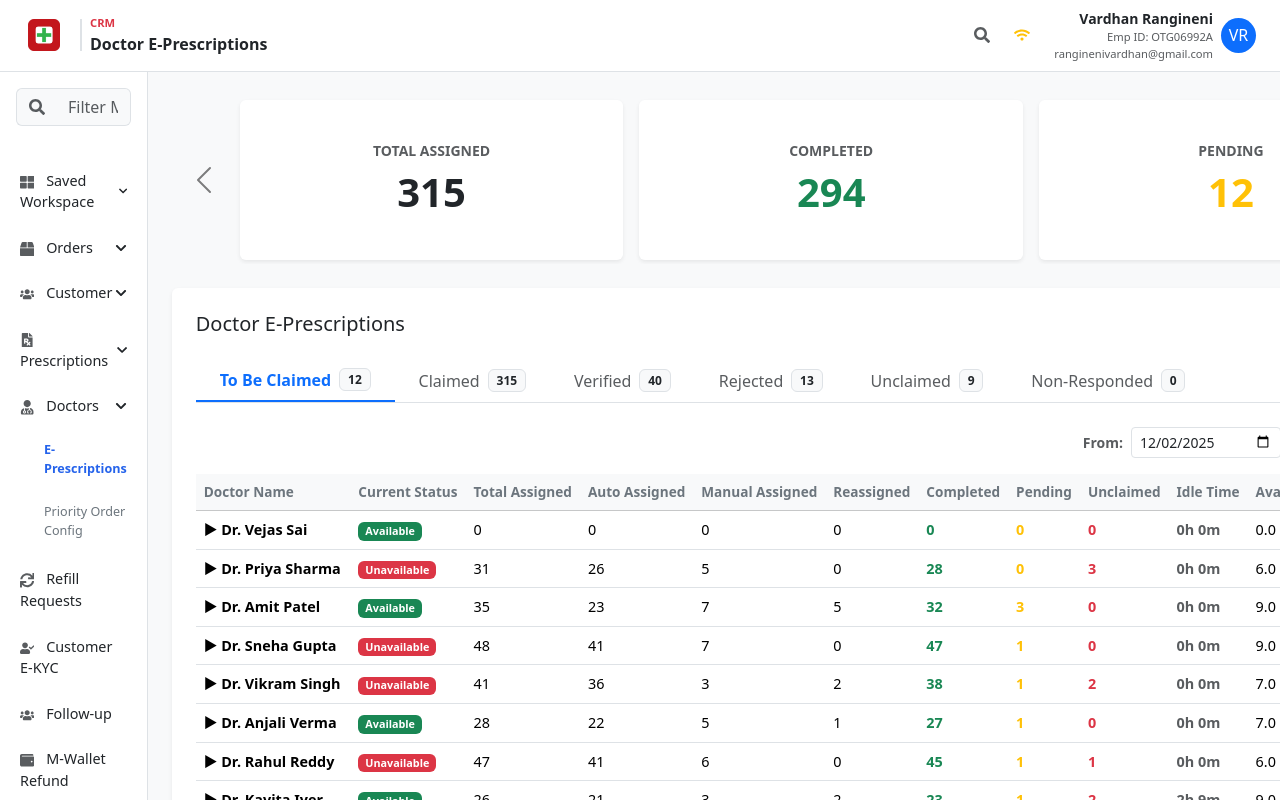
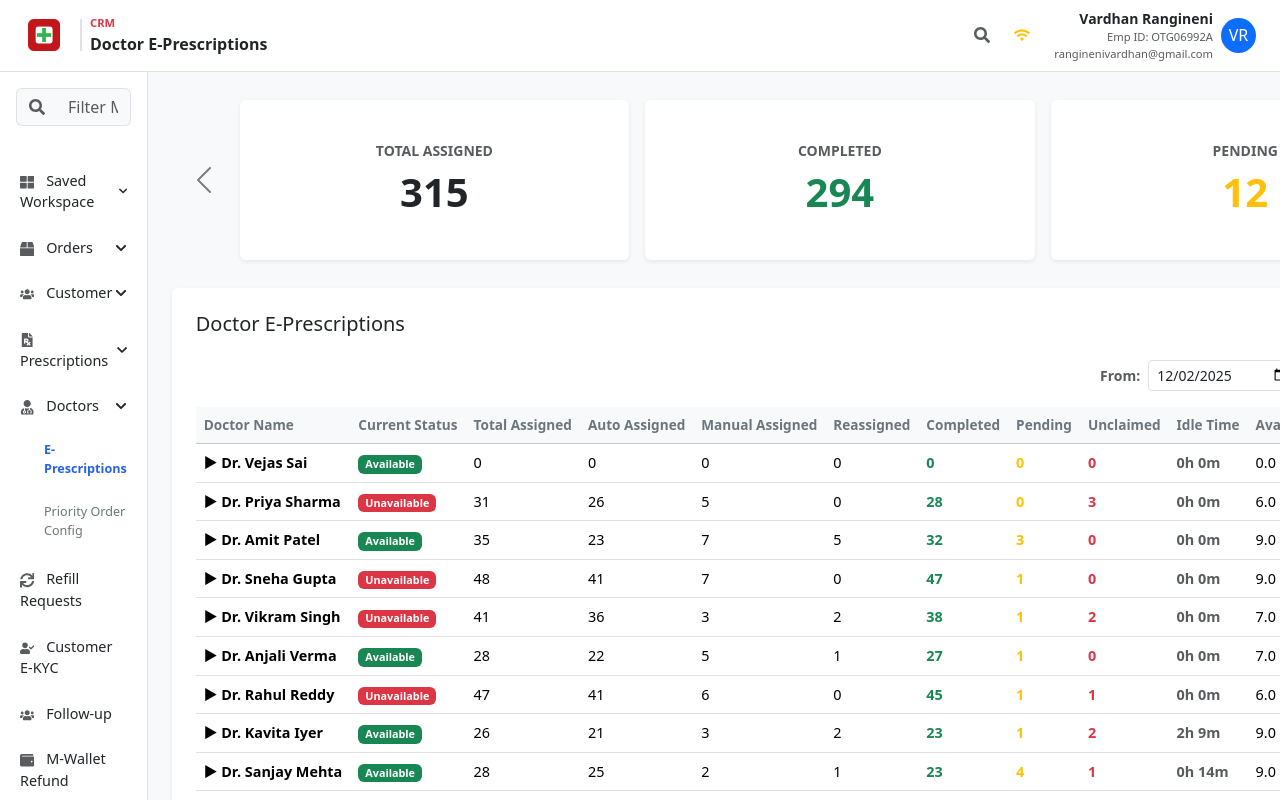
Before and after one commit to VardhanRangineni/Doctors, a React (Vite) app: page / in a window 1280 px wide. Shown: the top 800 px of the page. Built offline with nearby package versions, Linux system fonts and the light colour scheme.

Commit message:
Update Dashboard KPIs and table headers
Renamed KPI and table headers for clarity, such as changing 'Avg Orders / Active Doctor' to 'Avg Order / Doctor' and 'Avg Orders/Hr' to 'Avg Time / Order'. Removed the KPI tabs section from the Doctor E-Prescriptions area to simplify the UI.

```diff
--- a/src/components/Dashboard.jsx
+++ b/src/components/Dashboard.jsx
@@ -67,7 +67,7 @@ const Dashboard = () => {
                                 <div className="col-md-4">
                                     <div className="card border-0 shadow-sm" style={{ minHeight: '10rem' }}>
                                         <div className="card-body text-center d-flex flex-column justify-content-center">
-                                            <h6 className="text-muted text-uppercase small fw-bold mb-2">Avg Orders / Active Doctor</h6>
+                                            <h6 className="text-muted text-uppercase small fw-bold mb-2">Avg Order / Doctor</h6>
                                             <h2 className="display-6 fw-bold text-info mb-0">{avgOrdersPerActive}</h2>
                                             <div className="small text-muted mt-2">Based on {activeDoctorsCount} active doctors</div>
                                         </div>
@@ -117,33 +117,7 @@ const Dashboard = () => {
                     <div className="bg-white rounded shadow-sm p-4">
                         <h5 className="mb-4">Doctor E-Prescriptions</h5>
 
-                        {/* KPI Tabs */}
-                        <div className="d-flex border-bottom mb-4 overflow-auto">
-                            <div className="kpi-tab active-tab">
-                                <span className="text-primary fw-bold">To Be Claimed</span>
-                                <span className="badge bg-light text-dark ms-2 border">{kpis.pending}</span>
-                            </div>
-                            <div className="kpi-tab">
-                                <span className="text-muted">Claimed</span>
-                                <span className="badge bg-light text-dark ms-2 border">{kpis.totalAssigned}</span>
-                            </div>
-                            <div className="kpi-tab">
-                                <span className="text-muted">Verified</span>
-                                <span className="badge bg-light text-dark ms-2 border">{kpis.verified}</span>
-                            </div>
-                            <div className="kpi-tab">
-                                <span className="text-muted">Rejected</span>
-                                <span className="badge bg-light text-dark ms-2 border">{kpis.rejected}</span>
-                            </div>
-                            <div className="kpi-tab">
-                                <span className="text-muted">Unclaimed</span>
-                                <span className="badge bg-light text-dark ms-2 border">{kpis.unclaimed}</span>
-                            </div>
-                            <div className="kpi-tab">
-                                <span className="text-muted">Non-Responded</span>
-                                <span className="badge bg-light text-dark ms-2 border">0</span>
-                            </div>
-                        </div>
+                        {/* KPI Tabs Removed */}
 
                         {/* Filters */}
                         <div className="d-flex justify-content-end mb-3 gap-2">
@@ -199,7 +173,7 @@ const Dashboard = () => {
                                         <th>Unclaimed</th>
                                         <th>Idle Time</th>
                                         <th>Available Hrs</th>
-                                        <th>Avg Orders/Hr</th>
+                                        <th>Avg Time / Order</th>
                                     </tr>
                                 </thead>
                                 <tbody>
```
